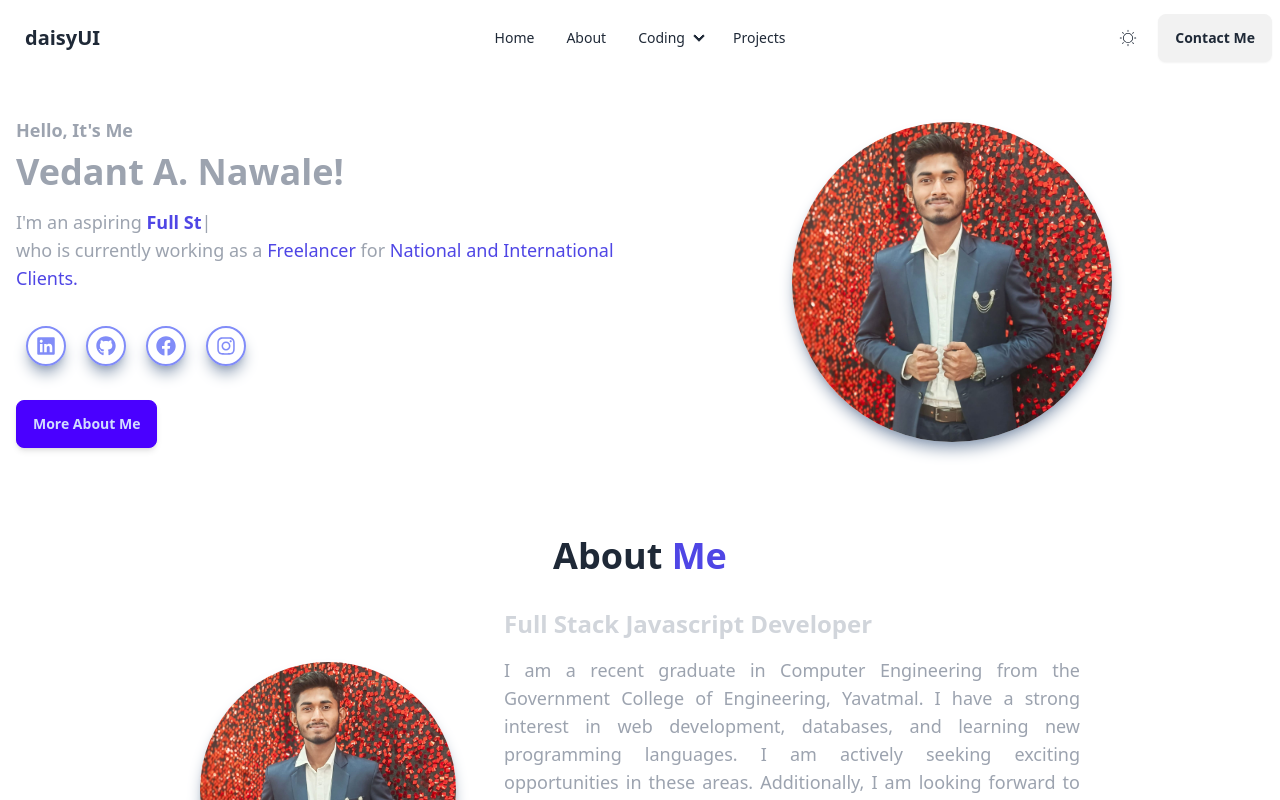
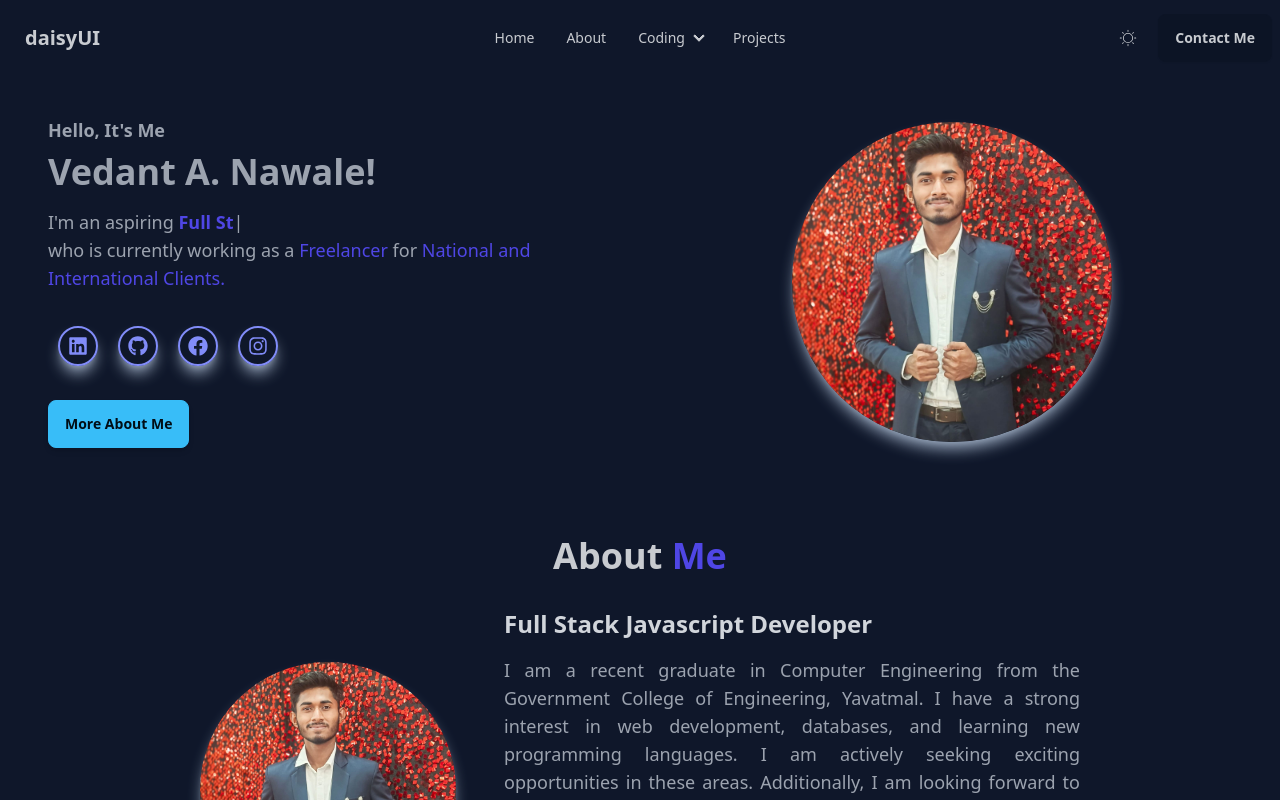
Before and after one commit to Vedantnawale/React-Portfolio, a React (Vite) app: page / in a window 1280 px wide. Shown: the top 800 px of the page. Built offline with nearby package versions, Linux system fonts and the light colour scheme; no server answers.

Commit message:
Theme Added

```diff
--- a/src/component/about/About.jsx
+++ b/src/component/about/About.jsx
@@ -29,7 +29,7 @@ const About = () => {
       <div className="container mx-auto flex flex-col-reverse md:flex-row items-center justify-between">
 
         {/* Left About Section */}
-        <div className="left-about text-center md:text-left md:w-1/2">
+        <div className="left-about text-center md:text-left pl-8 md:w-1/2">
           <h3 className="text-lg font-semibold text-gray-400">Hello, It's Me</h3>
           <h1 className="text-4xl font-bold text-gray-400 mt-2 animate-fadeInSlideUp">
             Vedant A. Nawale!
--- a/src/component/aboutme/AboutMe.jsx
+++ b/src/component/aboutme/AboutMe.jsx
@@ -1,5 +1,5 @@
 import React from 'react';
-import img from '../../assets/img/om.jpg'; // Adjust the path to your image file
+import img from '../../assets/img/om.jpg';
 
 const AboutMe = () => {
     return (
--- a/src/component/navbar/Navbar.jsx
+++ b/src/component/navbar/Navbar.jsx
@@ -1,44 +1,30 @@
-import React from 'react'
+import React, { useEffect, useState } from 'react';
 import { CiLight } from "react-icons/ci";
 
 const Navbar = () => {
+    const [theme, setTheme] = useState('night'); // Default to "night"
+
+    useEffect(() => {
+        // Load saved theme or default to "night"
+        const savedTheme = localStorage.getItem('theme') || 'night';
+        document.documentElement.setAttribute('data-theme', savedTheme);
+        setTheme(savedTheme);
+    }, []);
+
+    const toggleTheme = () => {
+        const newTheme = theme === 'dark' ? 'night' : 'dark';
+        document.documentElement.setAttribute('data-theme', newTheme);
+        setTheme(newTheme);
+        localStorage.setItem('theme', newTheme); // Save theme in localStorage
+    };
+
     return (
         <div className="navbar bg-base-100 text-lg">
             <div className="navbar-start">
-                <div className="dropdown">
-                    <div tabIndex={0} role="button" className="btn btn-ghost lg:hidden">
-                        <svg
-                            xmlns="http://www.w3.org/2000/svg"
-                            className="h-5 w-5"
-                            fill="none"
-                            viewBox="0 0 24 24"
-                            stroke="currentColor">
-                            <path
-                                strokeLinecap="round"
-                                strokeLinejoin="round"
-                                strokeWidth="2"
-                                d="M4 6h16M4 12h8m-8 6h16" />
-                        </svg>
-                    </div>
-                    <ul
-                        tabIndex={0}
-                        className="menu menu-sm dropdown-content bg-base-100 rounded-box z-[1] mt-3 w-52 p-2 shadow">
-                        <li><a>Home</a></li>
-                        <li><a>About</a></li>
-                        <li>
-                            <a>Blogs</a>
-                            <ul className="p-2">
-                                <li><a>Submenu 1</a></li>
-                                <li><a>Submenu 2</a></li>
-                            </ul>
-                        </li>
-                        <li><a>Item 3</a></li>
-                    </ul>
-                </div>
                 <a className="btn btn-ghost text-xl">daisyUI</a>
             </div>
             <div className="navbar-center hidden lg:flex">
-                <ul className="menu menu-horizontal px-1">
+            <ul className="menu menu-horizontal px-1">
                     <li><a>Home</a></li>
                     <li><a>About</a></li>
                     <li>
@@ -54,11 +40,13 @@ const Navbar = () => {
                 </ul>
             </div>
             <div className="navbar-end">
-                <button className='m-5 text-xl'><CiLight /></button>
+                <button className="m-5 text-xl" onClick={toggleTheme}>
+                    <CiLight />
+                </button>
                 <a className="btn hover:bg-gray-400 hover:text-black">Contact Me</a>
             </div>
         </div>
-    )
-}
+    );
+};
 
-export default Navbar
+export default Navbar;
--- a/src/index.css
+++ b/src/index.css
@@ -1,3 +1,21 @@
 @tailwind base;
 @tailwind components;
 @tailwind utilities;
+
+/* Light Theme (default) */
+.light {
+    --bg-color: white;
+    --text-color: black;
+  }
+
+  /* Dark Theme */
+  .dark {
+    --bg-color: black;
+    --text-color: white;
+  }
+
+  /* Apply the variables */
+  body {
+    background-color: var(--bg-color);
+    color: var(--text-color);
+  }
--- a/tailwind.config.js
+++ b/tailwind.config.js
@@ -1,5 +1,6 @@
 /** @type {import('tailwindcss').Config} */
 export default {
+  darkMode: 'class', // Use the 'class' strategy for toggling,
   content: [
     "./index.html",
     "./src/**/*.{js,ts,jsx,tsx}",
@@ -14,6 +15,10 @@ export default {
     animation: {
       fadeInSlideUp: 'fadeInSlideUp 2s ease-out forwards',
     },
+    extend: {},
   },
   plugins: [require('daisyui')],
+  daisyui: {
+    themes: ['dark', 'night'], // Add "dark" and "night" themes
+  },
 }
```
